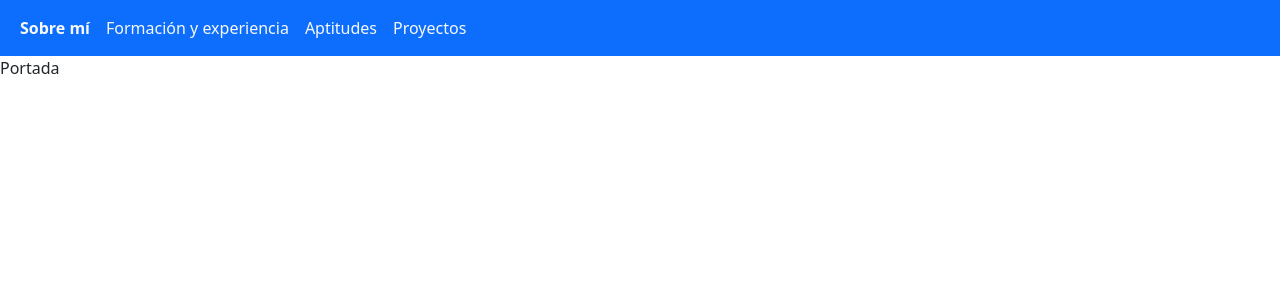
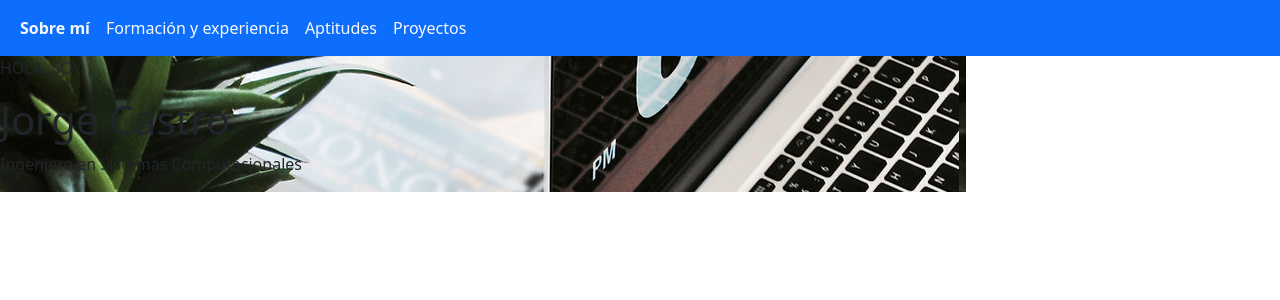
Before and after one commit to jeici21/portfolio, a React (Vite) app: page / in a window 1280 px wide. Shown: the top 300 px of the page. Built offline with nearby package versions, Linux system fonts and the light colour scheme.

Commit message:
creada la mitad de la portada

```diff
--- a/src/components/Portada.tsx
+++ b/src/components/Portada.tsx
@@ -1,6 +1,19 @@
+import styled from 'styled-components'
+import fondo from '../assets/fondo.jpg'
+
+const Div = styled.div`
+    background: url(${fondo});
+`
+
 const Portada = () => {
     return (
-        <div>Portada</div>
+        <div className="row">
+            <Div className="col-9">
+                <p>HOLA, SOY</p>
+                <h1>Jorge Castro</h1>
+                <p>Ingeniero en Sistemas Computacionales</p>
+            </Div>
+        </div>
     )
 }
 
```
